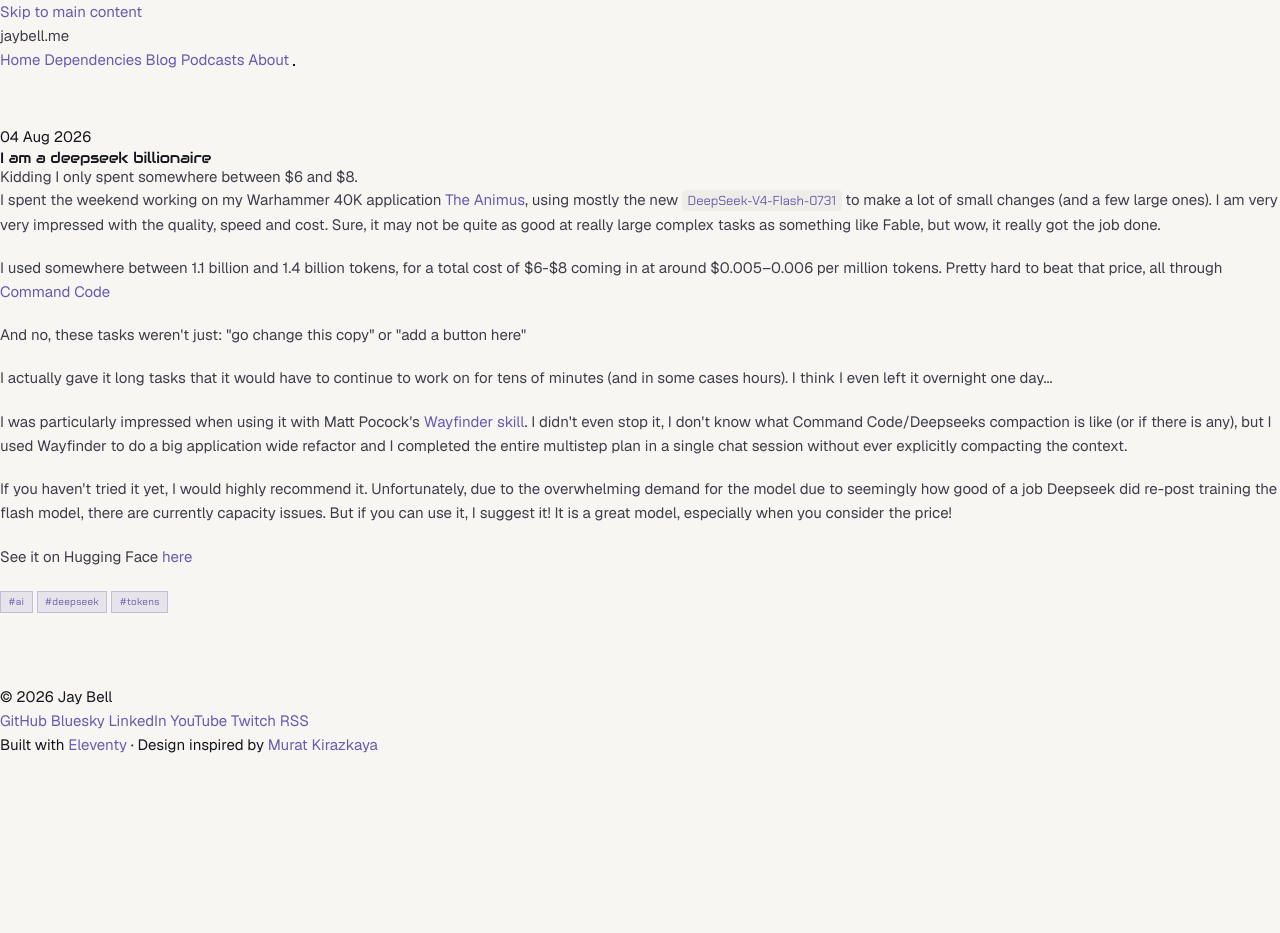
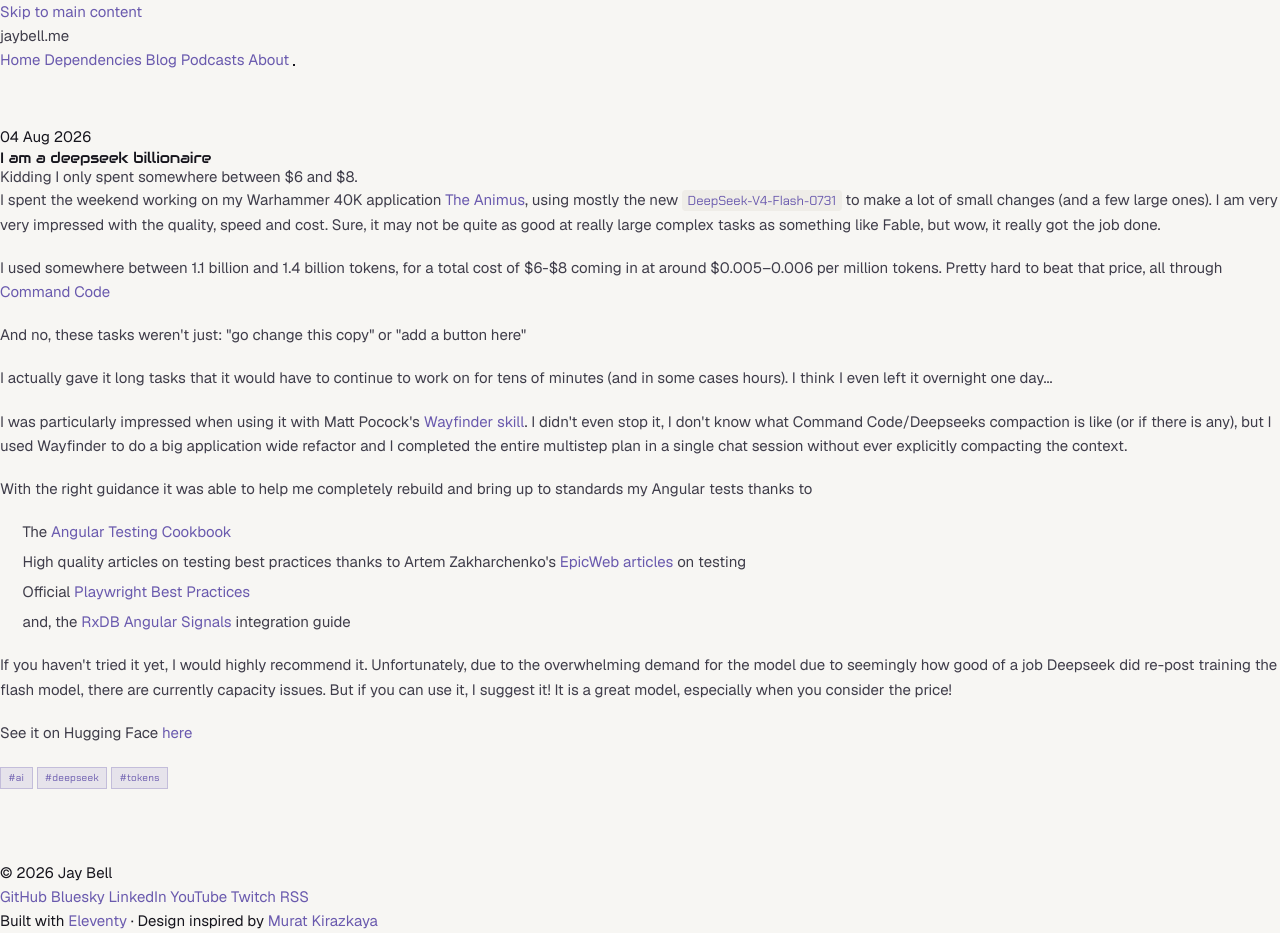
Before and after one commit to yharaskrik/jaybell.me, an Eleventy site: page blog/2026-08-04-deepseek-flash-billionaire.md in a window 1280 px wide. Before the commit the page ends 800 px from the top, so only its background shows below. Built offline with nearby package versions, Linux system fonts and the light colour scheme; Eleventy itself is replaced by a stand-in of ours; files that its build step writes are made by us from their sources.

Commit message:
Expand blog post with testing resources and best practices for Angular and Playwright.

```diff
--- a/blog/2026-08-04-deepseek-flash-billionaire.md
+++ b/blog/2026-08-04-deepseek-flash-billionaire.md
@@ -26,6 +26,13 @@ I was particularly impressed when using it with Matt Pocock's [Wayfinder skill](
 I didn't even stop it, I don't know what Command Code/Deepseeks compaction is like (or if there is any), but I used Wayfinder
 to do a big application wide refactor and I completed the entire multistep plan in a single chat session without ever explicitly compacting the context.
 
+With the right guidance it was able to help me completely rebuild and bring up to standards my Angular tests thanks to
+
+1. The [Angular Testing Cookbook](https://cookbook.marmicode.io/angular/testing)
+2. High quality articles on testing best practices thanks to Artem Zakharchenko's [EpicWeb articles](https://www.epicweb.dev/contributors/artem-zakharchenko) on testing
+3. Official [Playwright Best Practices](https://playwright.dev/docs/best-practices)
+4. and, the [RxDB Angular Signals](https://rxdb.info/articles/angular-database.html) integration guide
+
 If you haven't tried it yet, I would highly recommend it. Unfortunately, due to the overwhelming demand for the model due
 to seemingly how good of a job Deepseek did re-post training the flash model, there are currently capacity issues. But if you can
 use it, I suggest it! It is a great model, especially when you consider the price!
```
